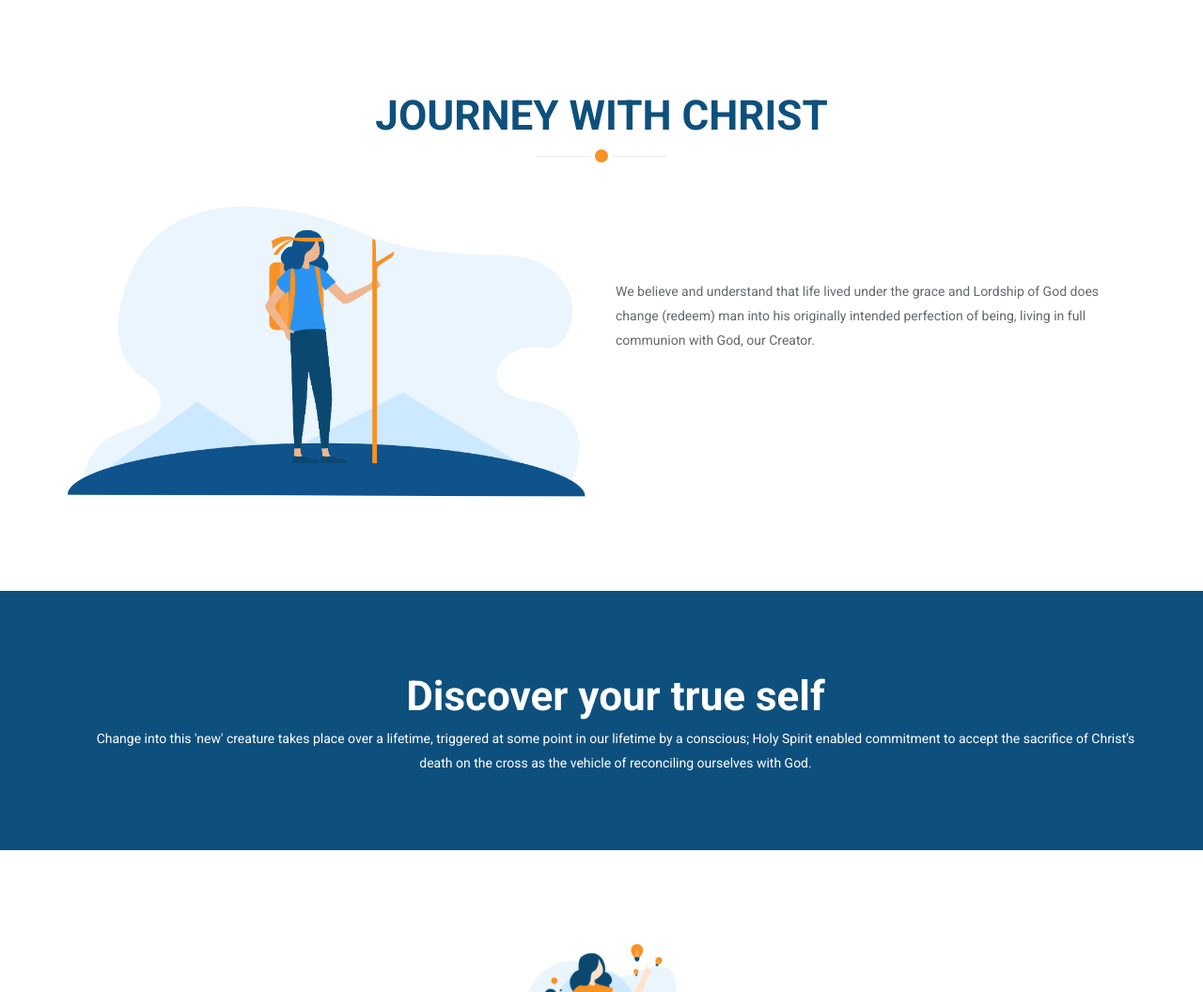
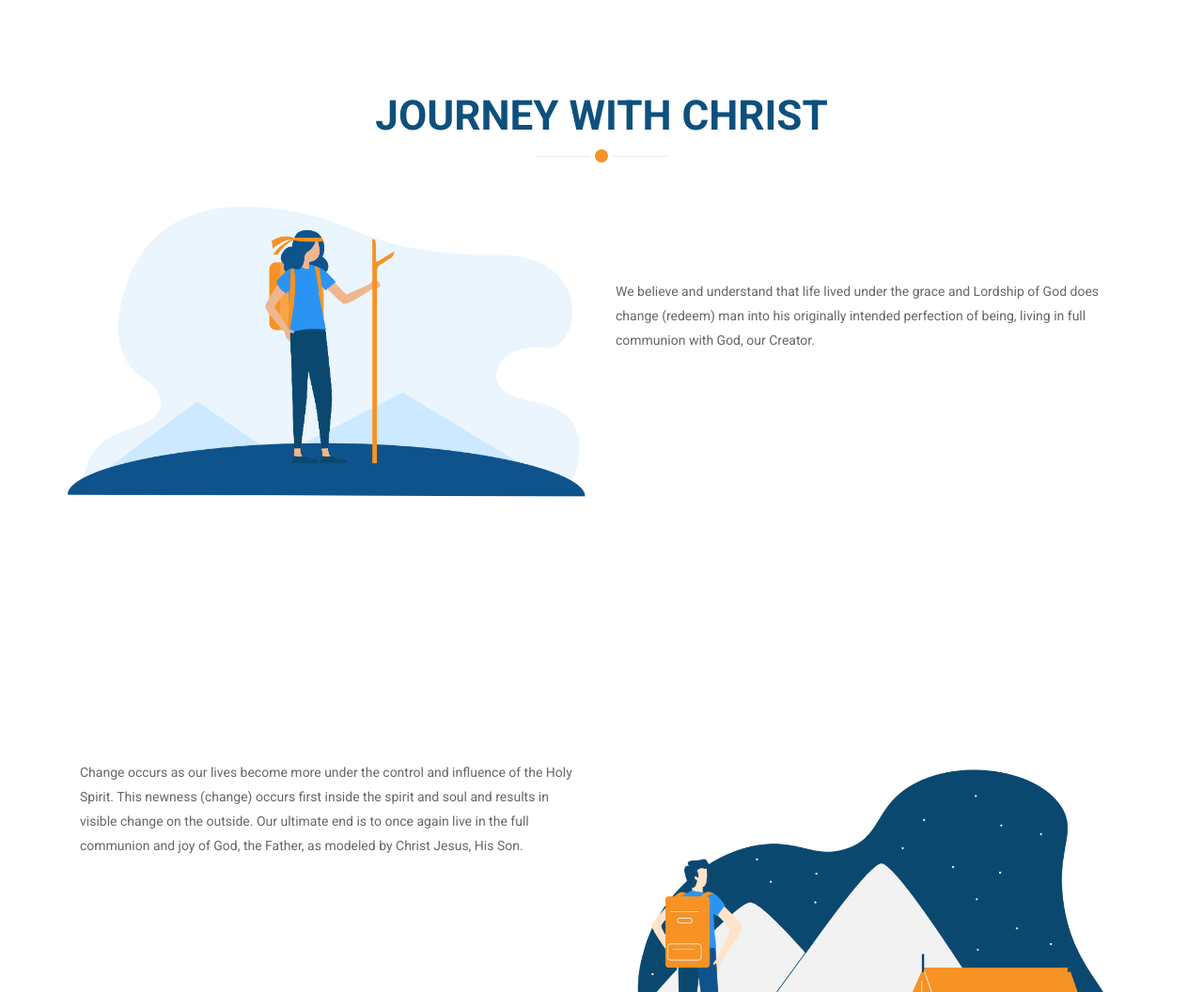
Before and after one commit to NaguitSirAngel/camp-moses-site, a PHP site: page / in a window 1280 px wide. Shown: the part 5444-6500 px from the top of the page at 94% size. Run offline with PHP 8.4, Linux system fonts and the light colour scheme; some libraries are stand-ins or nearby versions.

Commit message:
small add

```diff
--- a/css/main.css
+++ b/css/main.css
@@ -376,6 +376,12 @@
   padding: 100px 0;
 }
 #coreValues .media.service-box:first-child {
+  margin-top: 80px;
+}
+#info {
+  padding: 100px 0;
+}
+#info .media.service-box:first-child {
   margin-top: 80px;
 }
 #introAbout {
--- a/home.html
+++ b/home.html
@@ -480,7 +480,7 @@
     </section><!--/#portfolio-->
 
 
-    <section id="coreValues">
+    <section id="info">
         <div class="container">
             <div class="section-header">
                 <h2 class="section-title text-center wow fadeInDown" style="color: #0e507d;">Journey with Christ</h2>
@@ -495,6 +495,24 @@
                             <p>We believe and understand that life lived under the grace and Lordship of God does change (redeem) man into his originally intended perfection of being, living in full communion with God, our Creator.</p>
                         </div>
                     </div>
+                </div>
+            </div>
+        </div>
+    </section>
+
+    <section id="info">
+        <div class="container">
+            <div class="col-sm-6">
+                <div class="media service-box wow fadeInRight">
+                    <div class="media-body">
+                        <p>Change occurs as our lives become more under the control and influence of the Holy Spirit. This newness (change) occurs first inside the spirit and soul and results in visible change on the outside.
+                            Our ultimate end is to once again live in the full communion and joy of God, the Father, as modeled by Christ Jesus, His Son.</p>
+                    </div>
+                </div>
+            </div>
+            <div class="row">
+                <div class="col-sm-6 wow fadeInLeft">
+                    <img class="img-responsive" src="assets/png images/into-the-night.png" alt="">
                 </div>
             </div>
         </div>
```
